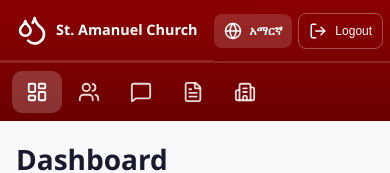
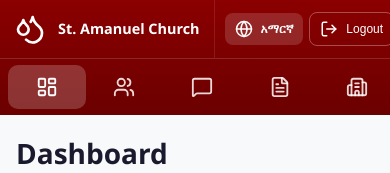
Before and after one commit to yohannesderibe/blood-donation-, a React (Vite) app in the folder frontend/: page /dashboard in a window 390 px wide. Shown: the top 173 px of the page. Built offline with nearby package versions, Linux system fonts and the light colour scheme; no server answers; sample sign-in values are in the browser's storage.

Commit message:
feat: implement responsive sidebar navigation layout and global styles

```diff
--- a/frontend/src/components/Layout.css
+++ b/frontend/src/components/Layout.css
@@ -528,13 +528,6 @@ tr:hover td {
 }
 
 @media (max-width: 768px) {
-  .sidebar {
-    width: 100%;
-    height: auto;
-    position: relative;
-    flex-direction: column;
-  }
-
   .layout {
     flex-direction: column;
   }
@@ -544,29 +537,24 @@ tr:hover td {
     padding: 16px;
   }
 
-
-  /* Make topbar a flex row on mobile: brand left, buttons right */
-  .mobile-topbar {
-    flex-direction: row;
-    align-items: center;
-    justify-content: space-between;
-    border-bottom: 1px solid rgba(255,255,255,0.15);
-    padding: 0 8px 0 0;
+  /* Sidebar becomes a CSS grid so brand + footer share one row,
+     and nav spans the full second row — without changing HTML order */
+  .sidebar {
+    width: 100%;
+    height: auto;
+    position: relative;
+    display: grid;
+    grid-template-areas:
+      "brand footer"
+      "nav   nav";
+    grid-template-columns: 1fr auto;
+    grid-template-rows: auto auto;
   }
 
-  /* Mobile top bar: brand on left */
   .sidebar-brand {
-    padding: 14px 16px;
-    display: flex;
-    align-items: center;
-    justify-content: space-between;
-    gap: 8px;
-    flex-wrap: nowrap;
-  }
-
-  .sidebar-brand > div {
-    flex: 1;
-    min-width: 0;
+    grid-area: brand;
+    padding: 12px 14px;
+    border-bottom: 1px solid rgba(255, 255, 255, 0.15);
   }
 
   .sidebar-brand h1 {
@@ -580,15 +568,16 @@ tr:hover td {
     display: none;
   }
 
-  /* Mobile action buttons: language + logout next to brand */
+  /* Footer moves to top-right on mobile: lang + logout side by side */
   .sidebar-footer {
-    display: flex;
+    grid-area: footer;
     flex-direction: row;
     align-items: center;
     gap: 6px;
-    padding: 0;
+    padding: 12px 10px;
     border-top: none;
-    flex-shrink: 0;
+    border-bottom: 1px solid rgba(255, 255, 255, 0.15);
+    border-left: 1px solid rgba(255, 255, 255, 0.1);
   }
 
   .user-info {
@@ -596,7 +585,7 @@ tr:hover td {
   }
 
   .lang-toggle {
-    padding: 8px 10px;
+    padding: 7px 10px;
     font-size: 0.75rem;
     margin-bottom: 0;
     border-radius: 8px;
@@ -605,32 +594,29 @@ tr:hover td {
   }
 
   .logout-btn {
-    padding: 8px 10px;
+    padding: 7px 10px;
     font-size: 0.75rem;
     min-height: unset;
     white-space: nowrap;
     border-radius: 8px;
   }
 
-  /* Nav becomes horizontal icon-only row */
+  /* Nav spans full width — icons spread evenly */
   .sidebar-nav {
+    grid-area: nav;
     flex-direction: row;
     flex-wrap: nowrap;
-    overflow-x: auto;
-    padding: 8px 12px;
-    gap: 2px;
-    border-top: 1px solid rgba(255,255,255,0.15);
-    scrollbar-width: none;
-  }
-
-  .sidebar-nav::-webkit-scrollbar {
-    display: none;
+    overflow-x: hidden;
+    padding: 6px 8px;
+    gap: 0;
+    justify-content: space-evenly;
+    border-top: none;
   }
 
   .nav-link {
-    padding: 10px 14px;
-    min-height: 42px;
-    flex-shrink: 0;
+    padding: 10px 8px;
+    min-height: 44px;
+    flex: 1;
     justify-content: center;
   }
 
@@ -642,6 +628,7 @@ tr:hover td {
     grid-template-columns: 1fr;
   }
 }
+
 
 /* Password visibility toggle styling */
 .password-input-container {
--- a/frontend/src/components/Layout.tsx
+++ b/frontend/src/components/Layout.tsx
@@ -34,7 +34,6 @@ export default function Layout() {
   return (
     <div className="layout">
       <aside className="sidebar">
-        <div className="mobile-topbar">
         <div className="sidebar-brand">
           <Droplets size={32} className="brand-icon" />
           <div>
@@ -42,6 +41,14 @@ export default function Layout() {
             <p>{t('appSubtitle')}</p>
           </div>
         </div>
+        <nav className="sidebar-nav">
+          {navItems.map(({ to, icon: Icon, key }) => (
+            <NavLink key={to} to={to} className={({ isActive }) => `nav-link ${isActive ? 'active' : ''}`}>
+              <Icon size={22} />
+              <span>{t(key)}</span>
+            </NavLink>
+          ))}
+        </nav>
         <div className="sidebar-footer">
           <button className="lang-toggle" onClick={() => setLang(lang === 'en' ? 'am' : 'en')}>
             <Globe size={18} />
@@ -53,15 +60,6 @@ export default function Layout() {
             {t('logout')}
           </button>
         </div>
-        </div>
-        <nav className="sidebar-nav">
-          {navItems.map(({ to, icon: Icon, key }) => (
-            <NavLink key={to} to={to} className={({ isActive }) => `nav-link ${isActive ? 'active' : ''}`}>
-              <Icon size={22} />
-              <span>{t(key)}</span>
-            </NavLink>
-          ))}
-        </nav>
       </aside>
       <main className="main-content">
         <Outlet />
```
Lines whose indentation alone changed are shown as unchanged.
